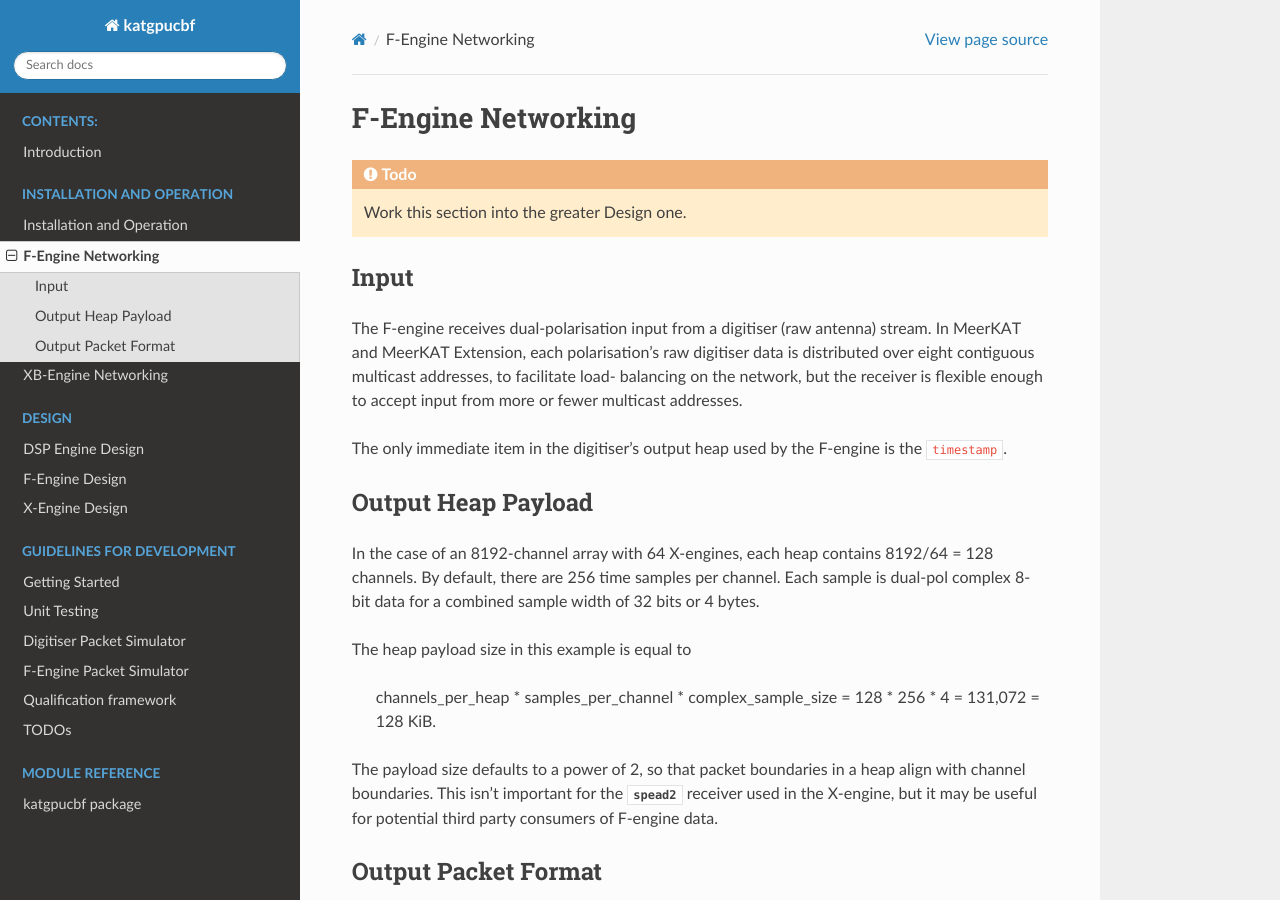
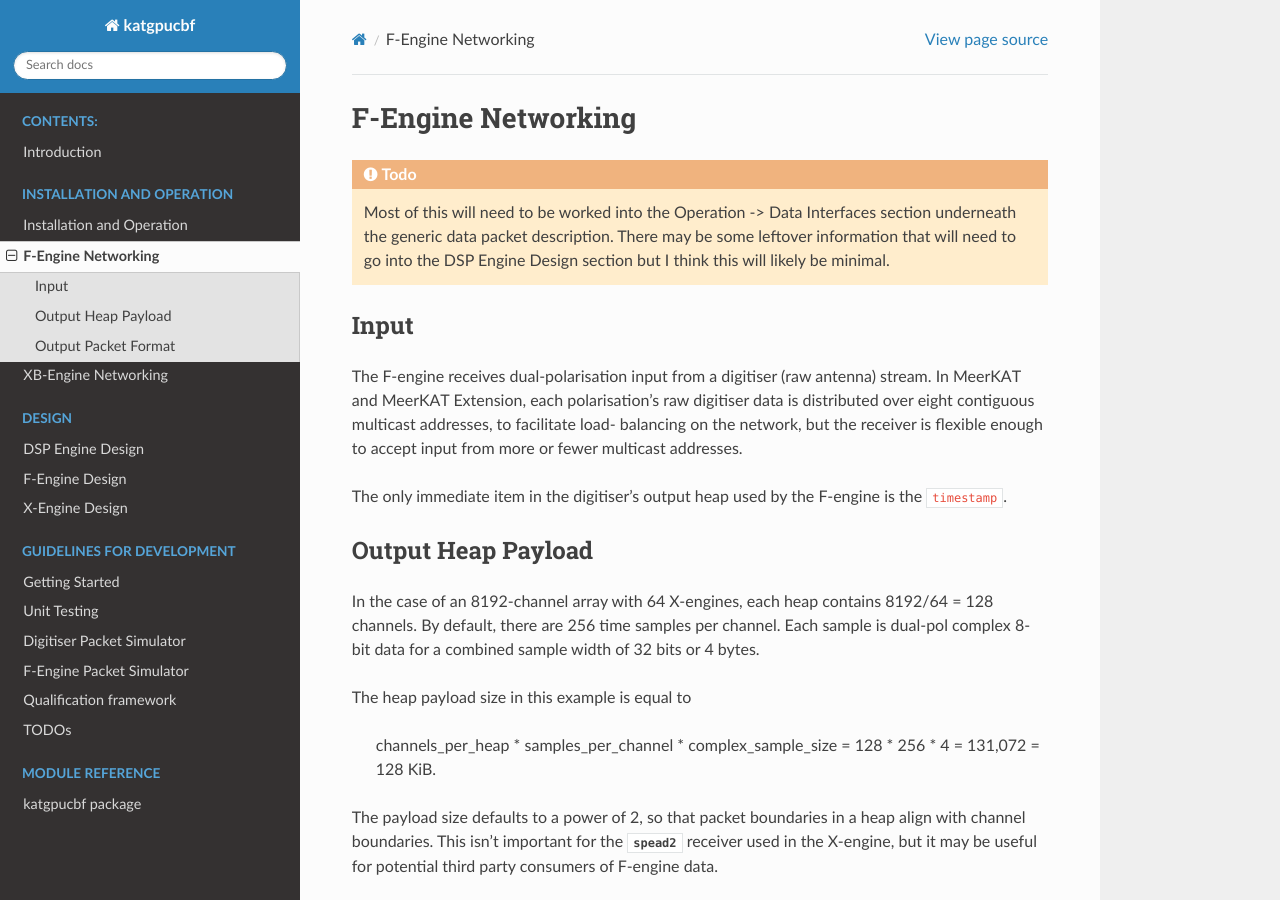
Before and after one commit to ska-sa/katgpucbf, a Sphinx documentation site: the page built from doc/fgpu.networking.rst, in a window 1280 px wide and 900 px high. Built offline with Sphinx 7.4.7 and the Read the Docs theme 2.0.0, drawn with Linux system fonts in a browser that asks for light colours; formulas are drawn with MathJax 3; the version number could not be read and is left out.

Commit message:
Update networking TODOs
to correctly reflect where the contents should ultimately end up, i.e.
rather in the data interface sections than the design sections overall.

```diff
--- a/doc/fgpu.networking.rst
+++ b/doc/fgpu.networking.rst
@@ -5,7 +5,11 @@
 
 .. todo::
 
-  Work this section into the greater Design one.
+    Most of this will need to be worked into the Operation -> Data Interfaces
+    section underneath the generic data packet description. There may be some
+    leftover information that will need to go into the DSP Engine Design section
+    but I think this will likely be minimal.
+
 
 Input
 -----
--- a/doc/xbgpu.networking.rst
+++ b/doc/xbgpu.networking.rst
@@ -5,7 +5,10 @@
 
 .. todo::
 
-  Work this section into the greater Design one.
+    Most of this will need to be worked into the Operation -> Data Interfaces
+    section underneath the generic data packet description. There may be some
+    leftover information that will need to go into the DSP Engine Design section
+    but I think this will likely be minimal.
 
 Input
 -----
```
